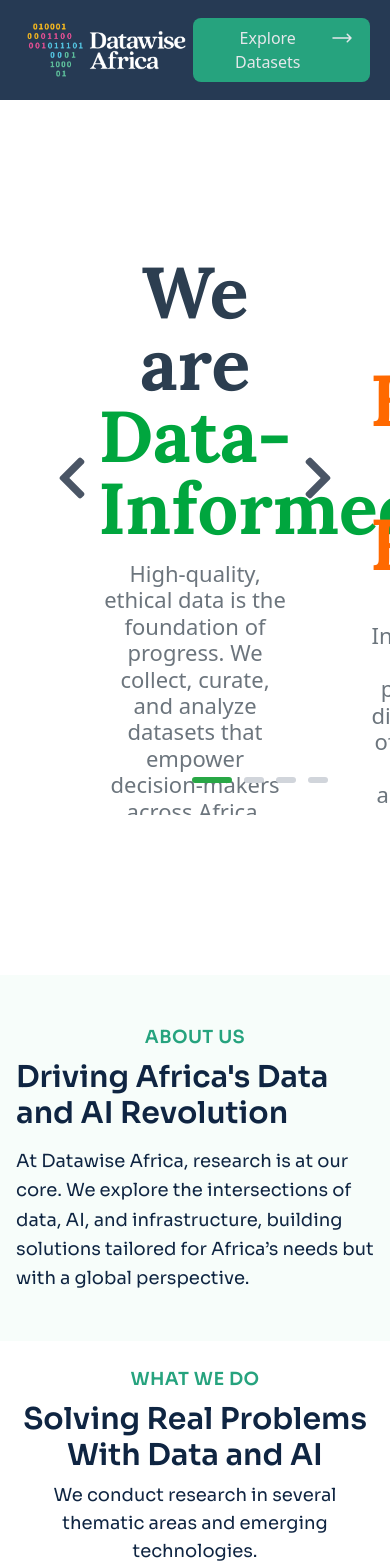
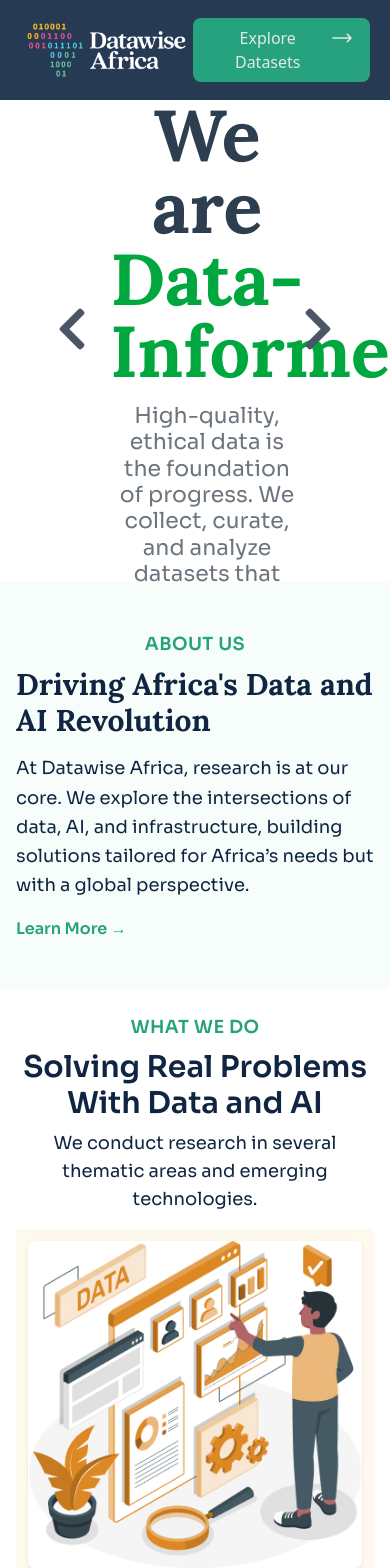
Before and after one commit to Datawise-Africa/website-revamp, a React (Vite) app: page / in a window 390 px wide. Shown: the top 1568 px of the page. Built offline with nearby package versions, Linux system fonts and the light colour scheme.

Commit message:
Resize images and containers to fill out white spaces

```diff
--- a/src/components/Homepage/AboutUsSection.jsx
+++ b/src/components/Homepage/AboutUsSection.jsx
@@ -3,13 +3,28 @@ import React from "react";
 const AboutUs = () => {
   return (
     <div className="w-full bg-[#F7FDFA] flex justify-center items-center py-6">
-            <div className="w-full bg-[#F7FDFA] p-6  text-left lg:text-center font-sans px-4 lg:px-12" style={{ fontFamily: 'Sora, sans-serif' }}>
-                <h3 className="text-lg font-semibold text-[#26A37E] text-center uppercase tracking-wide mb-2 ">ABOUT US</h3>
-                <h1 className="text-3xl font-bold text-[#0F2542] mb-4">Driving Africa's Data and AI Revolution</h1>
-                <p className="text-[#0F2542] text-lg leading-relaxed">
-                    At Datawise Africa, research is at our core. We explore the intersections of data, AI, and
-                    infrastructure, building solutions tailored for Africa’s needs but with a global perspective.
+      <div
+        className="w-full bg-[#F7FDFA] p-6  text-left lg:text-center font-sans px-4 lg:px-12"
+        style={{ fontFamily: "Sora, sans-serif" }}
+      >
+        <h3 className="text-lg font-semibold text-[#26A37E] text-center uppercase tracking-wide mb-2 ">
+          ABOUT US
+        </h3>
+        <h1 className="text-3xl font-bold lora-font text-[#0F2542] mb-4">
+          Driving Africa's Data and AI Revolution
+        </h1>
+        <p className="text-[#0F2542] text-lg leading-relaxed mb-4">
+          At Datawise Africa, research is at our core. We explore the
+          intersections of data, AI, and infrastructure, building solutions
+          tailored for Africa’s needs but with a global perspective.
         </p>
+
+        <a
+          href="#"
+          className="text-md font-semibold text-[#26A37E] text-center tracking-normal mb-2 "
+        >
+          Learn More →
+        </a>
       </div>
     </div>
   );
--- a/src/components/Homepage/HeroSection.jsx
+++ b/src/components/Homepage/HeroSection.jsx
@@ -6,8 +6,9 @@ const slides = [
     title: "We are",
     highlight: "Data-Informed",
     description:
-      "High-quality, ethical data is the foundation of progress. We collect, curate, and analyze datasets that empower decision-makers across Africa.",
-    image: "/assets/homepage/rafiki.png",
+      "High-quality, ethical data is  the foundation of progress. We collect, curate, and analyze datasets that empower decision-makers across Africa.",
+    image: "/assets/homepage/greenrafiki.png",
+    imageClass: "w-300 h-120 ",
     highlightColor: "text-green-600",
   },
   {
@@ -16,6 +17,7 @@ const slides = [
     description:
       "From Infrastructure to AI, we are pioneering the digital backbone of an Africa that leads in data and innovation.",
     image: "/assets/homepage/pana.png",
+    imageClass: "w-140 h-120  ",
     highlightColor: "text-orange-500",
   },
   {
@@ -24,6 +26,7 @@ const slides = [
     description:
       "Our work is driven by the needs of African communities, ensuring that our research and innovations serve real people in meaningful ways.",
     image: "/assets/homepage/pinkrafiki.png",
+    imageClass: "w-320 h-120 ",
     highlightColor: "text-pink-500",
   },
   {
@@ -32,6 +35,7 @@ const slides = [
     description:
       "AI has the potential to reshape Africa’s future. We develop ethical, community-focused AI solutions tailored to local needs.",
     image: "/assets/homepage/bluerafiki.png",
+    imageClass: "w-240 h-120 ",
     highlightColor: "text-blue-600",
   },
 ];
@@ -53,12 +57,12 @@ const Hero = () => {
   useEffect(() => {
     const interval = setInterval(() => {
       nextSlide();
-    }, 8000);
+    }, 10000);
 
     return () => clearInterval(interval);
   }, [currentIndex]);
   return (
-    <div className="relative w-full h-screen mt-16 px-16 overflow-hidden hero-slider-container mb-40">
+    <div className="relative w-full h-screen px-16 pt-0 overflow-hidden hero-slider-container">
       <div
         className="flex transition-transform duration-700 ease-in-out"
         style={{ transform: `translateX(-${currentIndex * 100}%)` }}
@@ -66,14 +70,14 @@ const Hero = () => {
         {slides.map((slide, index) => (
           <div key={index} className="min-w-full flex justify-center items-center hero-slide">
             <div className="hero-slide-content flex flex-col md:flex-row items-center">
-              <div className="text-section mt-20 max-w-lg text-center md:text-left">
+              <div className="text-section max-w-lg text-center md:text-left">
                 <h1 className="text-7xl lora-font font-size-64px text-gray-900">
                   {slide.title} <span className={`block ${slide.highlightColor}`}>{slide.highlight}</span>
                 </h1>
                 <p className="mt-4 text-3xl  text-gray-700">{slide.description}</p>
               </div>
               <div className="image-section md:mt-0 md:ml-12">
-                <img src={slide.image} alt={slide.highlight} className="max-w-lg mt-16 md:max-w-md" />
+                <img src={slide.image} alt={slide.highlight} className={slide.imageClass} />
               </div>
             </div>
           </div>
@@ -84,12 +88,12 @@ const Hero = () => {
       <button onClick={prevSlide} className="absolute p-8  top-1/2 left-4 transform -translate-y-1/2 ">
         <FaChevronLeft className="text-gray-600 text-5xl" />
       </button>
-      <button onClick={nextSlide} className="absolute p-8 top-1/2 right-4 transform -translate-y-1/2">
+      <button onClick={nextSlide} className="absolute p-8  top-1/2 right-4 transform -translate-y-1/2">
         <FaChevronRight className="text-gray-600 text-5xl" />
       </button>
 
       {/* Dots Indicator */}
-      <div className="absolute bottom-8 px-32 flex space-x-3 custom-dots-container">
+      <div className="absolute px-24 flex space-x-3 custom-dots-container">
   {slides.map((_, index) => (
     <div
       key={index}
--- a/src/components/Homepage/Partners.jsx
+++ b/src/components/Homepage/Partners.jsx
@@ -11,36 +11,36 @@ const Partners = () => {
   return (
     <div className="bg-white py-12 px-6 text-center">
         <div className="bg-[#F7FDFA] px-6 py-12 text-center">
-    <h3 className="text-[#26A37E] text-sm font-semibold tracking-widest uppercase">
+    <h3 className="text-[#26A37E] text-sm font- tracking-widest uppercase" style={{ letterSpacing: "0.20em" }}>
         Our Partners
       </h3>
-      <h1 className="text-3xl text-gray-900 mt-2">
+      <h1 className="text-3xl lora-font text-gray-900 mt-2">
         Collaborating for a Smarter Africa
       </h1>
-      <div className="flex justify-center items-center flex-wrap gap-8 mt-8">
+      <div className="flex justify-center items-center flex-wrap gap-34 mt-8">
         {partners.map((partner, index) => (
           <img
             key={index}
             src={partner.logo}
             alt={partner.name}
-            className="h-20 md:h-20 max-w-[150px] object-contain"
+            className="h-40 md:h-20 max-w-[150px] object-contain"
           />
         ))}
       </div>
       </div>
 
       {/* Partner With Us Section */}
-      <div className="mt-8 bg-[#26A37E] text-white p-6 md:p-6 w-[800px] h-[400px] mx-auto md:flex md:items-center rounded-2xl">
+      <div className="mt-8 bg-[#26A37E] text-white  md:p-6 w-[1200px] h-[450px] mx-auto md:flex md:items-center rounded-2xl">
 
-        <div className="md:w-1/2">
-          <h3 className="text-2xl font-bold font-serif text-left ">Partner With Us</h3>
+        <div className="md:w-1/2 ml-14 ">
+          <h3 className="text-4xl font-bold lora-font text-left ">Partner With Us</h3>
 
-          <p className="mt-2 text-sm font-extralight font-sans text-left">
+          <p className="mt-2  text-base font-extralight leading-relaxed tracking-wide text-left">
             Are you looking to drive impact with data and AI in Africa? We are open to collaborations with
             researchers, policymakers, businesses, and institutions ready to shape the future together.
           </p>
 
-          <a href="#" className="mt-4 text-left text-white font-lora font-weight-400 hover:underline flex items-center">
+          <a href="#" className="mt-4 text-left text-base font-semibold leading-relaxed text-md tracking-wide text-white hover:underline flex items-center">
             Learn More <span className="ml-2">→</span>
           </a>
 
@@ -49,7 +49,7 @@ const Partners = () => {
           <img
             src="/assets/homepage/cuate.png"
             alt="Collaboration"
-            className="w-full max-w-md mx-auto"
+            className="w-full max-w-sm mt-5 mx-auto"
           />
         </div>
       </div>
--- a/src/index.css
+++ b/src/index.css
@@ -21,7 +21,12 @@
     font-weight: bold;
     font-family: var(--font-sora);
 
-
+  }
+  h3{
+    font-family: var(--font-sora);
+  }
+  p{
+    font-family: var(--font-sora);
   }
 
   h1{
@@ -101,8 +106,9 @@
 /* Container for the slider */
 .hero-slider-container {
   width: 100%;
-  height: 80vh;
+  height: 60vh;
   background-color: #ffffff;
+  padding-right: 40px;
 }
 
 /* Slide content layout */
@@ -139,19 +145,16 @@
 .text-section p {
   font-size: 22px;
   font-weight: 400;
-
+  font-family: var(--font-sora);
   color: #6c757d; /* Subtle gray text */
 }
 
-.image-section img {
-  max-width: 100%;
-}
 
 /* Custom Dots Styling */
 .custom-dots-container {
   display: flex;
   justify-content: flex-start;
-  margin-top: -20px; /* Adjust position */
+  margin-top: -80px; /* Adjust position */
 }
 
 .custom-dot {
```
Also changed, not shown: public/assets/homepage/bluerafiki.png, public/assets/homepage/greenrafiki.png (renamed from public/assets/homepage/rafiki.png). Lines whose indentation alone changed are shown as unchanged.
